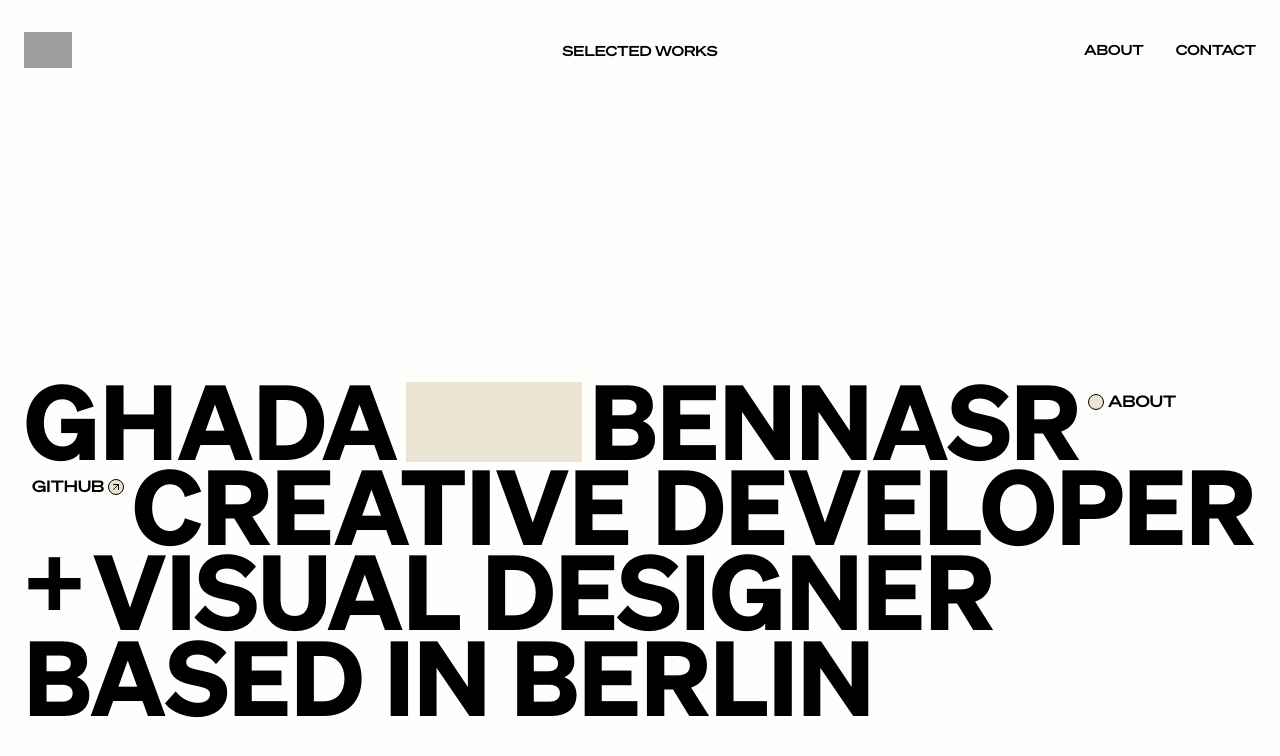
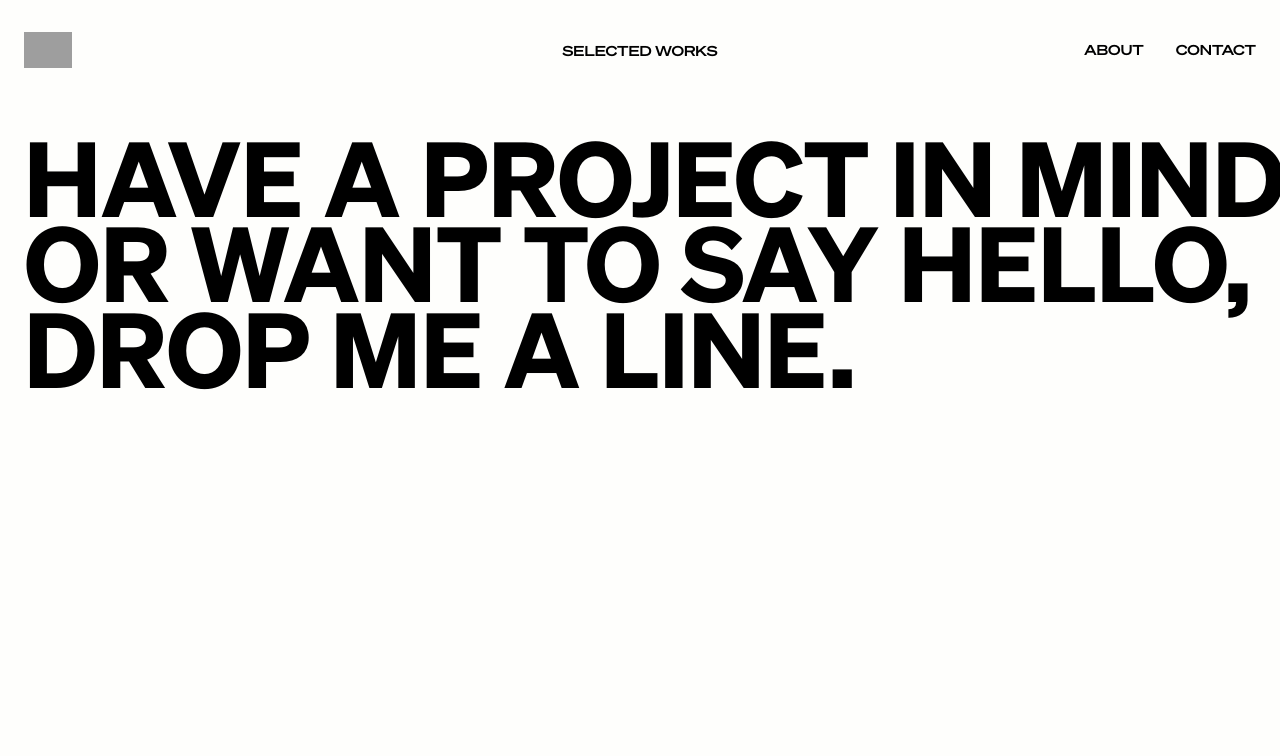
Before and after one commit to GhadaBN/dev-portfolio, a React (Vite) app: page /contact in a window 1280 px wide. Shown: the top 756 px of the page. Built offline with nearby package versions, Linux system fonts and the light colour scheme; grey boxes are pictures that could not be loaded.

Commit message:
contact-about

```diff
--- a/src/components/Header.jsx
+++ b/src/components/Header.jsx
@@ -42,7 +42,6 @@ const Header = () => {
 
         <span>CREATIVE DEVELOPER</span>
       </div>
-
       <div className="text-4xl md:text-customXl font-sohne leading-tight-0.9 font-book uppercase">
         <div className="flex items-center">
           <span className="relative text-customXl -top-3">+</span>
--- a/src/pages/Contact/Contact.jsx
+++ b/src/pages/Contact/Contact.jsx
@@ -4,53 +4,16 @@ import { FiArrowUpRight } from "react-icons/fi";
 
 const Contact = () => {
   return (
-    <div className="relative h-[calc(90vh-9vh)] overflow-hidden">
+    <div className="relative h-[calc(90vh-50vh)] overflow-hidden">
       <div className="absolute left-4 sm:left-0 md:bottom-8 md:left-4 lg:left-6 w-[90vw]">
         <div className="relative text-4xl md:text-customXl font-sohne font-book leading-tight-0.9 uppercase whitespace-nowrap flex items-center space-x-2">
-          <span>GHADA</span>
-          <span
-            className="w-60 bg-customBeige inline-block align-middle"
-            style={{ height: "10vh" }}
-          ></span>
-          <span>BENNASR</span>
-          <Link
-            to="/about"
-            className="flex items-center space-x-1 group relative -top-5"
-          >
-            <span className="h-4 w-4 rounded-full border border-black bg-customBeige group-hover:bg-customRed"></span>
-            <span className="font-sohneBreit font-semibold text-customSm uppercase">
-              About
-            </span>
-          </Link>
+          <span>Have a project in mind?</span>
         </div>
-
         <div className="relative text-4xl md:text-customXl font-sohne font-book leading-tight-0.9 uppercase whitespace-nowrap flex items-center space-x-2">
-          <a
-            href={"https://github.com/GhadaBN"}
-            target="_blank"
-            rel="noopener noreferrer"
-            className="flex items-center space-x-1 group ml-2 relative -top-5"
-          >
-            <span className="font-sohneBreit font-semibold text-customSm uppercase">
-              GITHUB
-            </span>
-            <span className="relative h-4 w-4 rounded-full border border-black bg-customBeige group-hover:bg-customRed flex items-center justify-center">
-              {" "}
-              <FiArrowUpRight className="text-black group-hover:text-white h-3 w-3" />
-            </span>
-          </a>
-
-          <span>CREATIVE DEVELOPER</span>
+          <span>Or want to say hello,</span>
         </div>
-
-        <div className="text-4xl md:text-customXl font-sohne leading-tight-0.9 font-book uppercase">
-          <div className="flex items-center">
-            <span className="relative text-customXl -top-3">+</span>
-            <span className="ml-2">VISUAL DESIGNER</span>
-          </div>
-        </div>
-        <div className="flex items-center text-4xl md:text-customXl leading-tight-0.9 font-sohne font-book uppercase whitespace-nowrap">
-          <span>BASED IN BERLIN</span>
+        <div className="relative text-4xl md:text-customXl font-sohne font-book leading-tight-0.9 uppercase whitespace-nowrap flex items-center space-x-2">
+          <span>drop me a line.</span>
         </div>
       </div>
     </div>
--- a/src/pages/Home/Home.jsx
+++ b/src/pages/Home/Home.jsx
@@ -6,6 +6,7 @@ const Home = () => {
     <div className="relative h-[calc(90vh-9vh)] overflow-hidden">
       <Header />
     </div>
+
   );
 };
 
```
